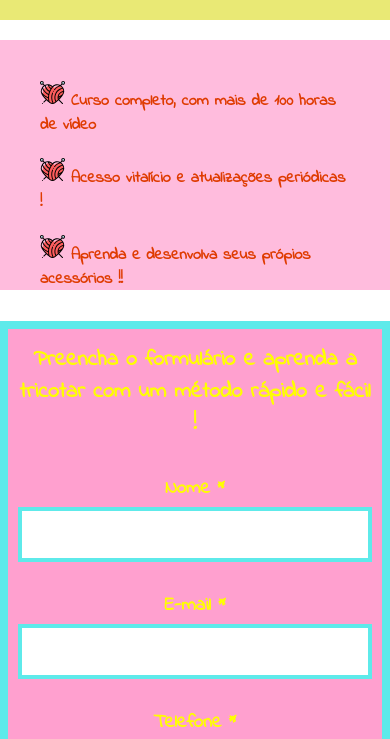
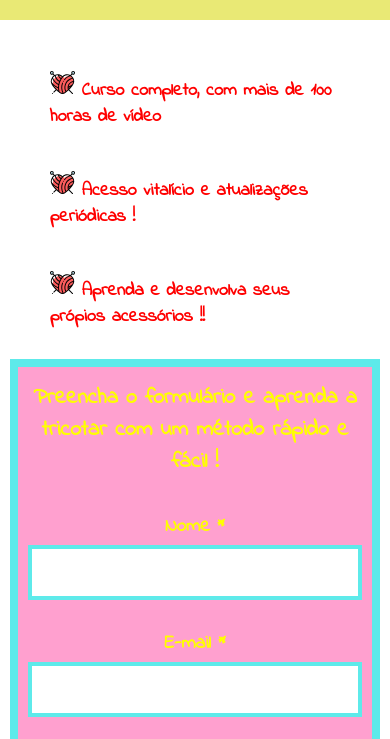
Before and after one commit to IanTL28/meuSite, a plain HTML site: page public/tricô/index.html in a window 390 px wide. Shown: the part 105-844 px from the top of the page. Drawn offline with Linux system fonts and the light colour scheme.

Commit message:
ajustando responsividade

```diff
--- a/public/tricô/css/style.css
+++ b/public/tricô/css/style.css
@@ -317,22 +317,30 @@ footer p{
     .container-banner{
         width: 100%;
         padding: 0;
-        background: none;
     }
 
     .list-banner{
-        margin-top:20px;
+        background-color:white;
+        margin-top:0px;
         width:100%;
         float: none;
         display: inline-block;
+
+    }
+
+    .list-banner li{
+        font-size: large;
+        padding: 20px;
+        color:red;
+        list-style-type: none;
     }
 
     .form{
         background-color: rgba(255, 160, 207, 1);
-        width:100%;
+        width:95%;
         float: none;
         display: inline-block;
-
+        margin-bottom:none;
     }
 
     .container-2 h2{
```
Lines whose indentation alone changed are shown as unchanged.
